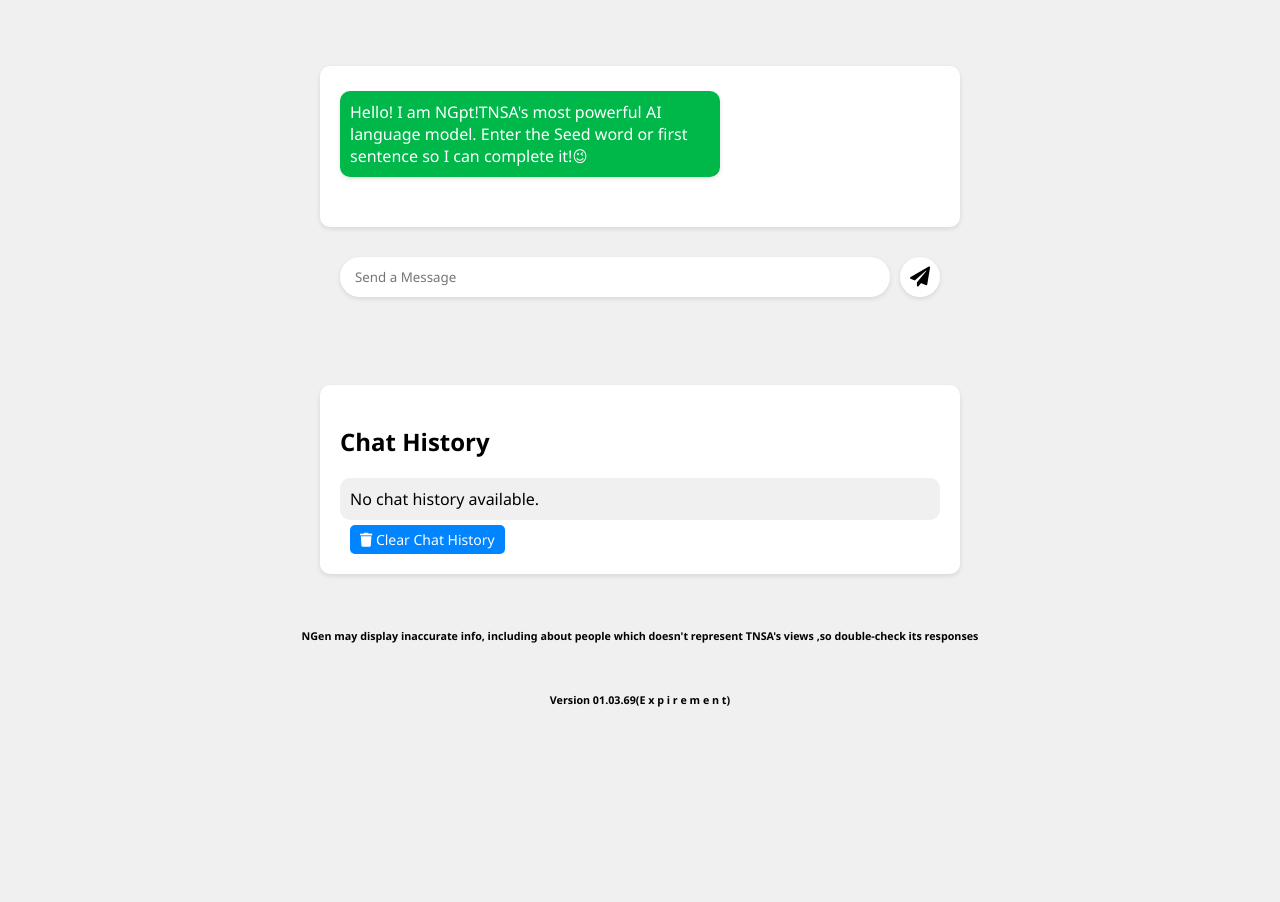
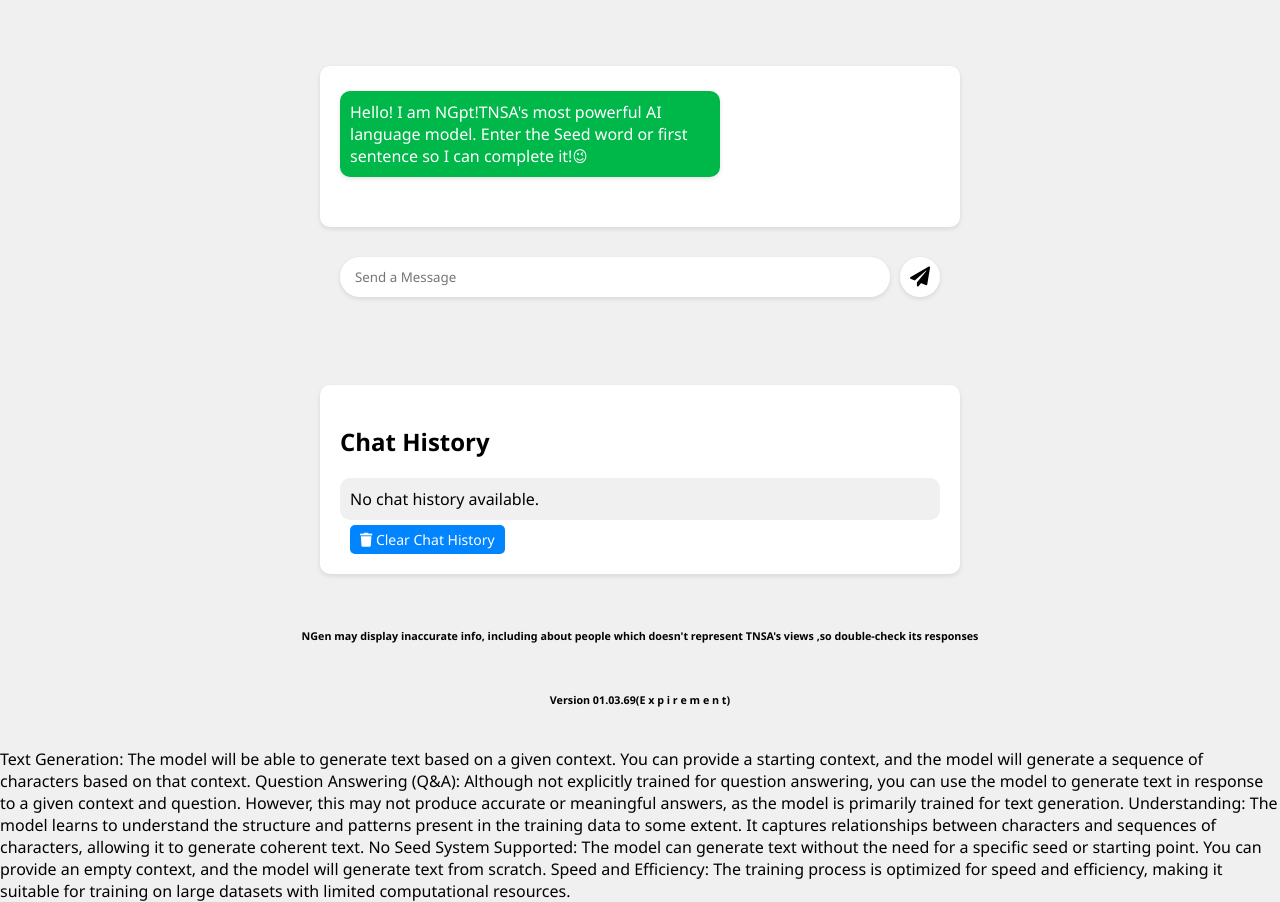
Before and after one commit to TNSA-SOFTWARES/chat.ngpt, a plain HTML site: page templates/index.html in a window 1280 px wide. Shown: the part 138-1040 px from the top of the page. Before the commit the page ends 845 px from the top, so only its background shows below. Drawn offline with nearby package versions, Linux system fonts and the light colour scheme.

Commit message:
Update index.html

```diff
--- a/templates/index.html
+++ b/templates/index.html
@@ -195,6 +195,16 @@
 
     <h6>Version 01.03.69(E x p i r e m e n t)</h6>
 
+    <p>Text Generation: The model will be able to generate text based on a given context. You can provide a starting context, and the model will generate a sequence of characters based on that context.
+
+Question Answering (Q&A): Although not explicitly trained for question answering, you can use the model to generate text in response to a given context and question. However, this may not produce accurate or meaningful answers, as the model is primarily trained for text generation.
+
+Understanding: The model learns to understand the structure and patterns present in the training data to some extent. It captures relationships between characters and sequences of characters, allowing it to generate coherent text.
+
+No Seed System Supported: The model can generate text without the need for a specific seed or starting point. You can provide an empty context, and the model will generate text from scratch.
+
+Speed and Efficiency: The training process is optimized for speed and efficiency, making it suitable for training on large datasets with limited computational resources.</p>
+
     <script>
         function clearChat() {
             localStorage.removeItem('chatHistory');
```
